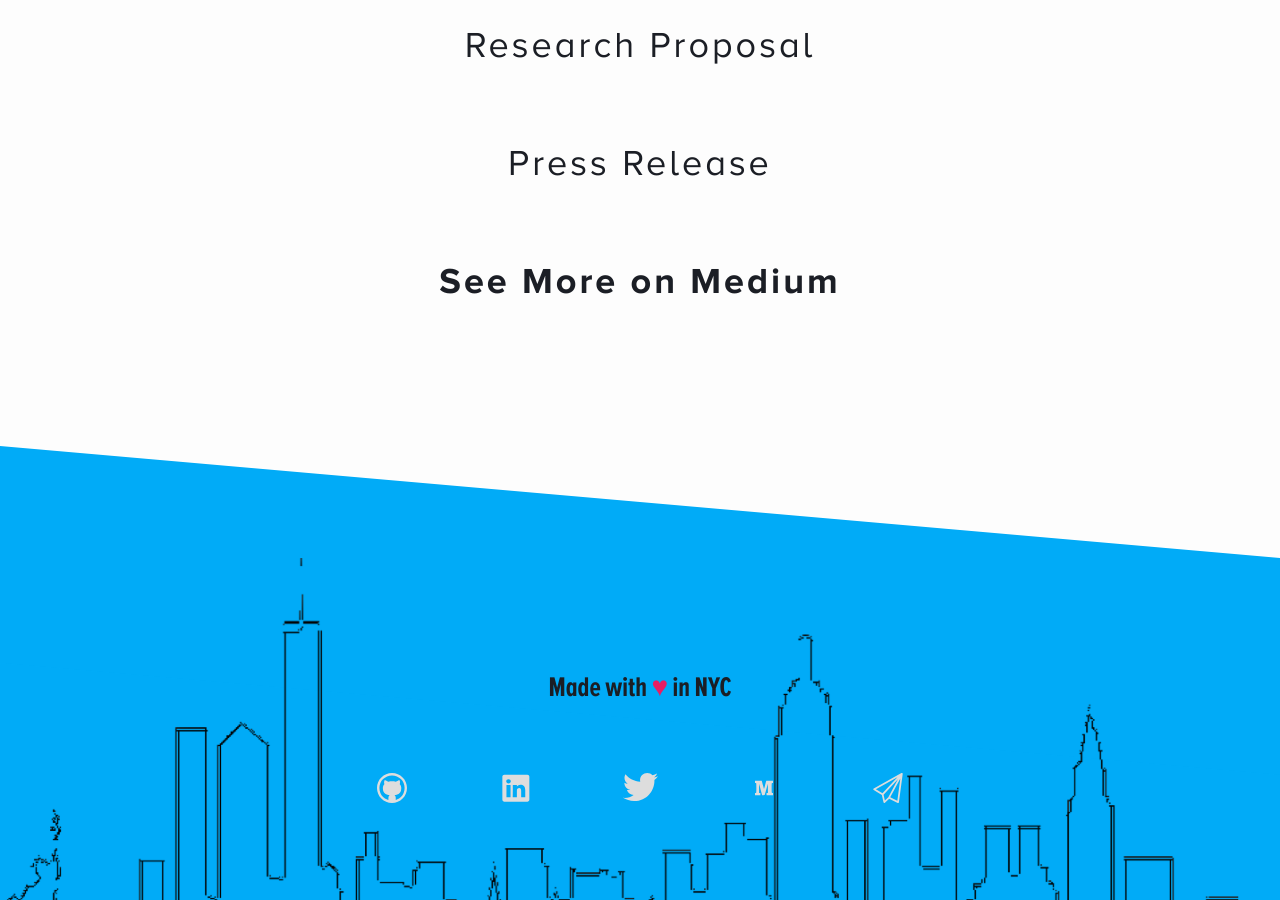
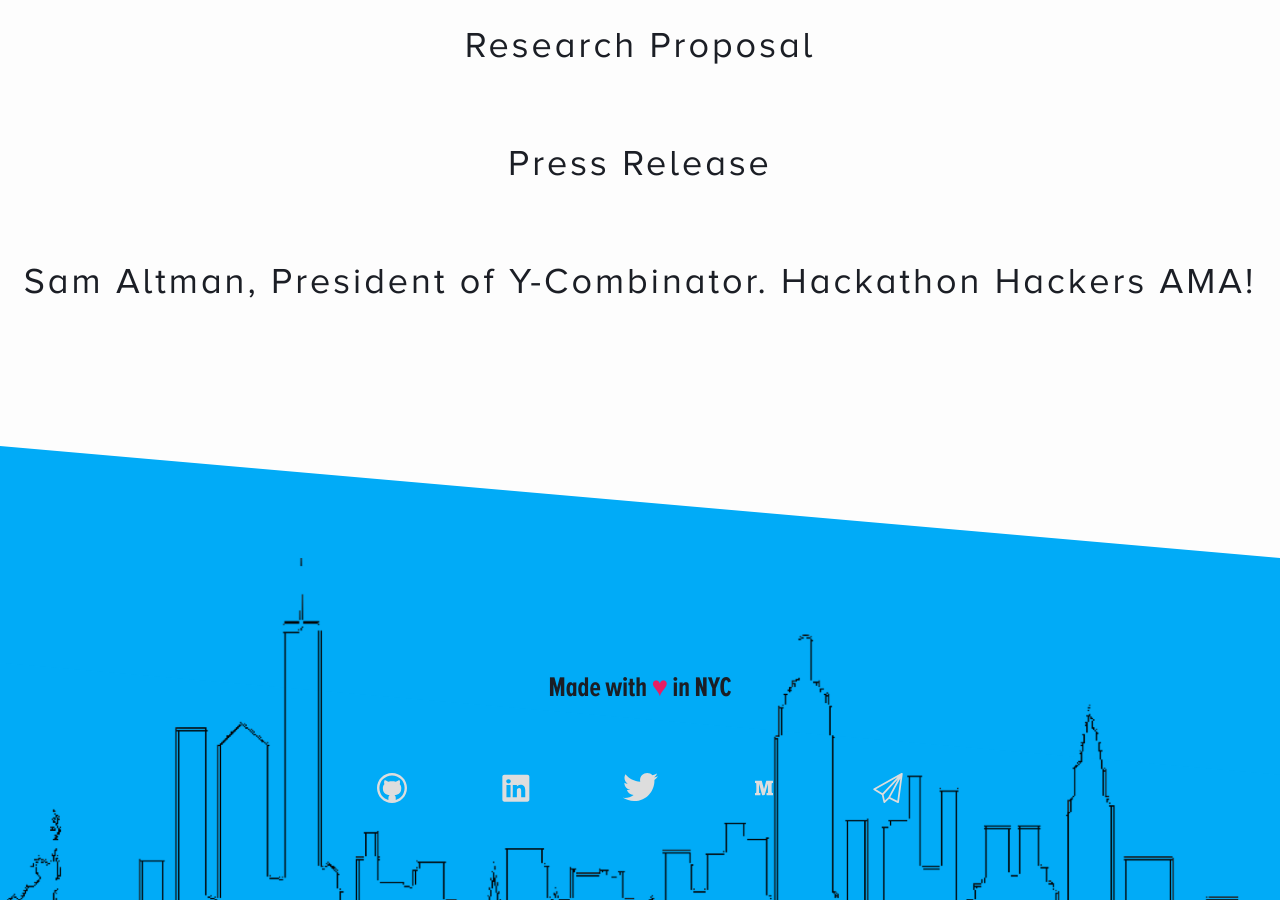
Before and after one commit to timotius02/timotius02.github.io, a Jekyll site: the page built from writing/index.html, in a window 1280 px wide and 900 px high, scrolled down 752 px. Built offline with Jekyll 4.4.1, drawn with Linux system fonts in a browser that asks for light colours; some web fonts are replaced.

Commit message:
updated writing

```diff
--- a/writing/index.html
+++ b/writing/index.html
@@ -27,8 +27,8 @@
             <h3 class="title">Press Release</h3>
         </a>
 
-        <a href="https://medium.com/@timotius" target="_blank">
-            <h3 class="title"><strong>See More on Medium</strong></h3>
+        <a href="https://medium.com/hackathon-hackers/sam-altman-president-of-y-combinator-hackathon-hackers-ama-ab7eac22dd7#.ob6ubjetj" target="_blank">
+            <h3 class="title">Sam Altman, President of Y-Combinator. Hackathon Hackers AMA!</h3>
         </a>
 
     </div>
```
